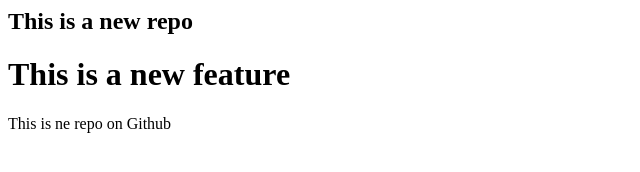
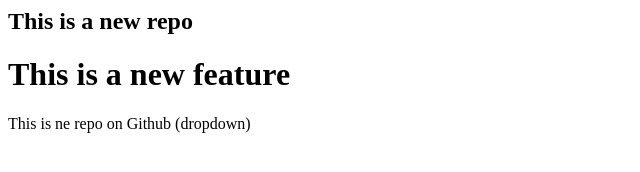
Before and after one commit to MariyamBanoSiddique/localrepo, a plain HTML site: page Index.html in a window 1280 px wide. Shown: the full height of the page, 0-640 px from the left. Drawn offline with Linux system fonts and the light colour scheme.

```diff
--- a/Index.html
+++ b/Index.html
@@ -1,3 +1,3 @@
 <h2>This is a new repo</h2>
-<h1>This is a new feature</h1>
-<p>This is ne repo on Github</p>
+<h1>This is a new feature </h1>
+<p>This is ne repo on Github (dropdown)</p>
```
